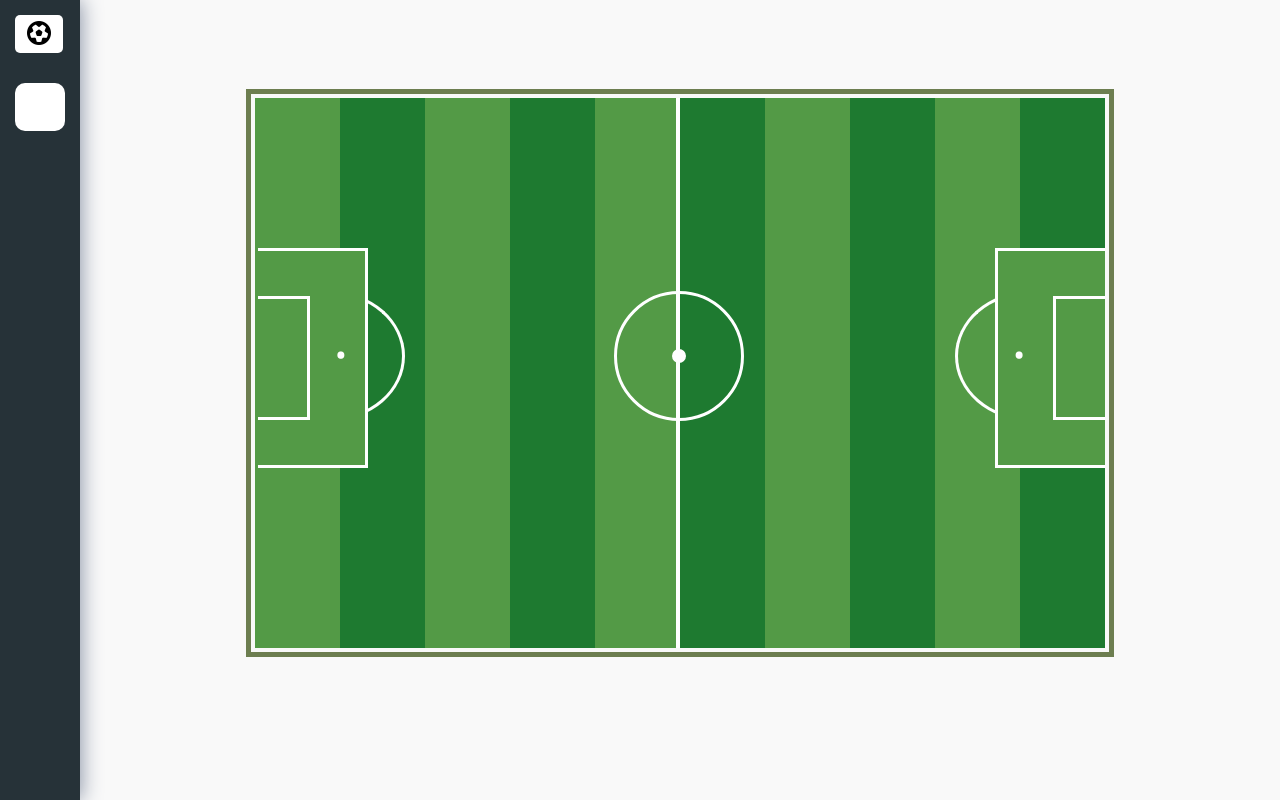
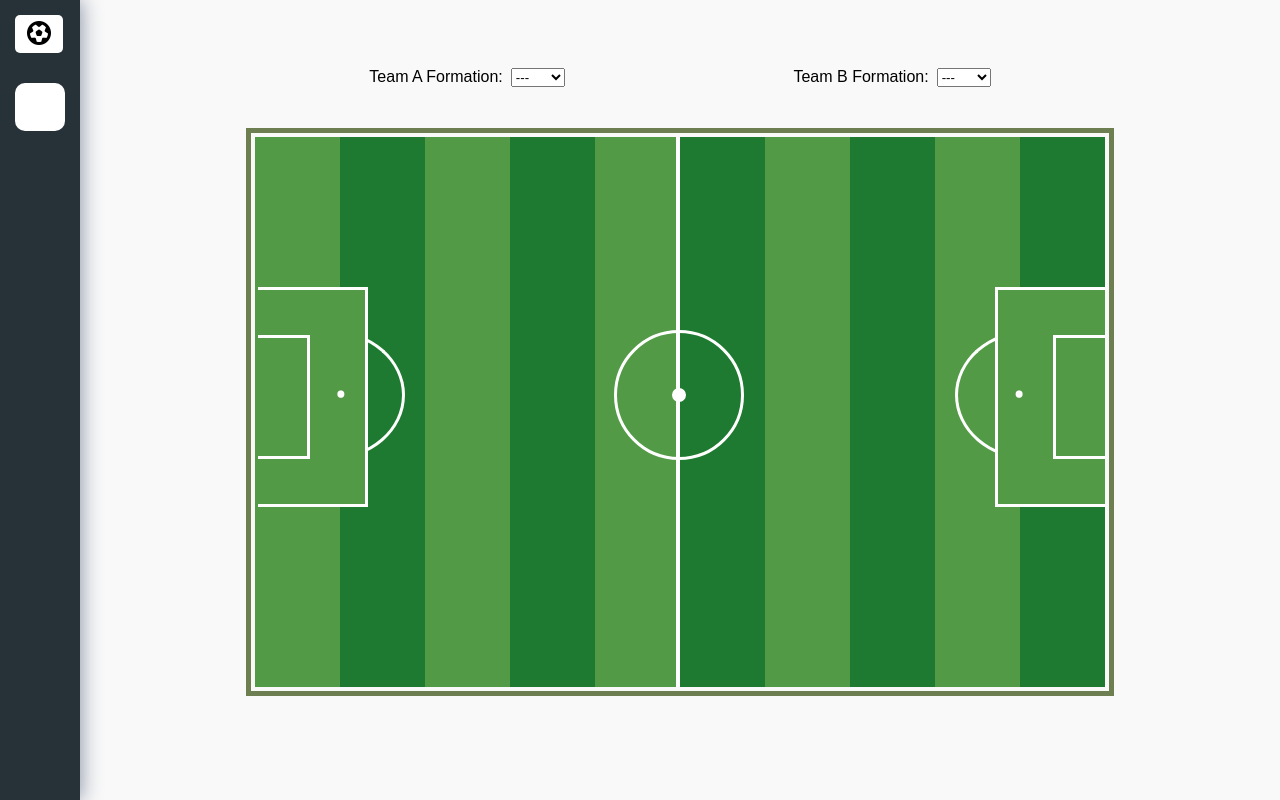
Before and after one commit to ShadowPedro11/tactical-board-app, an Angular app: page /tactis-board in a window 1280 px wide. Built offline with nearby package versions, Linux system fonts and the light colour scheme; some icons are missing.

Commit message:
add formations and implement team selection for tactis board

```diff
--- /dev/null
+++ b/src/app/tactis-board/formations.ts
@@ -0,0 +1,44 @@
+interface Formation {
+    name: string;
+    // positions in pixels relative to a fixed 850x550 field
+    positions: { x: number; y: number }[];
+}
+
+export const formations: Formation[] = [
+    {
+        name: '---',
+        positions: []
+    },
+    {
+      name: '4-4-2',
+      positions: [
+        { x: 0, y: 240 }, // Goalkeeper
+        { x: 100, y: 450 }, // Right Back
+        { x: 100, y: 305 }, // Right Center Back
+        { x: 100, y: 170 }, // Left Center Back
+        { x: 100, y: 60 }, // Left Back
+        { x: 250, y: 450 }, // Right Midfielder
+        { x: 235, y: 300 }, // Right Center Midfielder
+        { x: 235, y: 187 }, // Left Center Midfielder
+        { x: 250, y: 60 }, // Left Midfielder
+        { x: 350, y: 320 }, // Right Forward
+        { x: 350, y: 150 }  // Left Forward
+      ]
+    },
+    {
+      name: '4-3-3',
+      positions: [
+        { x: 0, y: 240 }, // Goalkeeper
+        { x: 100, y: 450 }, // Right Back
+        { x: 100, y: 305 }, // Right Center Back
+        { x: 100, y: 170 }, // Left Center Back
+        { x: 100, y: 60 }, // Left Back
+        { x: 235, y: 370 }, // Right Midfielder
+        { x: 205, y: 240 }, // Center Midfielder
+        { x: 235, y: 100 }, // Left Midfielder
+        { x: 350, y: 450 }, // Right Forward
+        { x: 350, y: 240 }, // Center Forward
+        { x: 350, y: 60 }  // Left Forward
+      ]
+    }
+  ];
--- a/src/app/tactis-board/tactis-board.component.css
+++ b/src/app/tactis-board/tactis-board.component.css
@@ -1,4 +1,19 @@
+/* Formation selectors at the top */
+.selectors {
+    display: flex;
+    justify-content: space-around;
+    max-width: 850px;
+    margin: 20px auto;
+    font-family: sans-serif;
 
+    .selector {
+      label {
+        margin-right: 8px;
+      }
+    }
+  }
+
+  /* Field container: using your provided layout */
   .container {
     width: 850px;
     height: 550px;
@@ -6,149 +21,175 @@
     background-image: linear-gradient(90deg, #539A46 50%, #1e7a30 50%);
     background-size: 20% 100%;
     background-repeat: repeat;
-    position:relative;
-    .line{
+    position: relative;
+
+    .line {
       width: 850px;
       height: 550px;
-          position:absolute;
-          left:0px;
-          right:0px;
-          top:0px;
-          bottom:0px;
-          &::before{
-              border:5px solid rgb(109, 126, 80);
+      position: absolute;
+      left: 0;
+      top: 0;
+      right: 0;
+      bottom: 0;
+      &::before {
+        content: "";
+        position: absolute;
+        top: -9px;
+        left: -9px;
+        right: -9px;
         bottom: -9px;
-              content: "";
-              left: -9px;
-              position: absolute;
-              right: -9px;
-              top: -9px;
+        border: 5px solid rgb(109, 126, 80);
       }
     }
-    .half{
+
+    .half {
       width: 425px;
       height: 550px;
-          position:absolute;
-          top:0px;
-          border-right-color:#fff;
-          border-right-style:solid;
-          border-right-width:4px;
-          left:0px;
-          z-index:200;
+      position: absolute;
+      top: 0;
+      left: 0;
+      border-right: 4px solid #fff;
+      z-index: 200;
     }
-    .panelty{
-        width:110px;
-        height:220px;
-        border:3px solid #ffffff;
-          position:absolute;
-          z-index:220;
-           background-color:#539A46;
-              &.left{
-              left:3px;
-              top:150px;
-              border-left-color:transparent;
-              border-left-width:0px;
 
-                  &::after{
-                      border:3px solid #ffffff;
-                      border-left-color:transparent;
-                      border-left-width:0px;
+    .panelty {
+      width: 110px;
+      height: 220px;
+      border: 3px solid #ffffff;
+      position: absolute;
+      z-index: 220;
+      background-color: #539A46;
+      &.left {
+        left: 3px;
+        top: 150px;
+        border-left-color: transparent;
+        border-left-width: 0;
+        &::after {
+          content: "";
+          position: absolute;
+          top: 45px;
+          left: 0;
+          right: 55px;
           bottom: 45px;
-                      content: "";
-                      left: 0px;
-                      position: absolute;
-                      right: 55px;
-                      top: 45px;
+          border: 3px solid #ffffff;
+          border-left-color: transparent;
+          border-left-width: 0;
         }
       }
-              &.right{
-              right:0px;
-              top:150px;
-              border-right-color:transparent;
-              border-right-width:0px;
-                      &::after{
-                      border:3px solid #ffffff;
-                      border-right-color:transparent;
-                      border-right-width:0px;
+      &.right {
+        right: 0;
+        top: 150px;
+        border-right-color: transparent;
+        border-right-width: 0;
+        &::after {
+          content: "";
+          position: absolute;
+          top: 45px;
+          left: 55px;
+          right: 0;
           bottom: 45px;
-                      content: "";
-                      left: 55px;
-                      position: absolute;
-                      right: 0px;
-                      top: 45px;
+          border: 3px solid #ffffff;
+          border-right-color: transparent;
+          border-right-width: 0;
         }
       }
     }
-    .p-spot{
-        &.left{
-              &:after{
-                  content:"\2022";
-                  position:absolute;
-                  color:#fff;
-                  font-size:35px;
-                  top:238px;
-                  left:80px;
+
+    .p-spot {
+      &.left {
+        &:after {
+          content: "\2022";
+          position: absolute;
+          top: 238px;
+          left: 80px;
+          color: #fff;
+          font-size: 35px;
           z-index: 300;
         }
       }
-        &.right{
-              &:after{
-                  content:"\2022";
-                  position:absolute;
-                  color:#fff;
-                  font-size:35px;
-                  top:238px;
-                  right:80px;
+      &.right {
+        &:after {
+          content: "\2022";
+          position: absolute;
+          top: 238px;
+          right: 80px;
+          color: #fff;
+          font-size: 35px;
           z-index: 300;
         }
       }
     }
-    .center{
-            position:absolute;
-            width:130px;
-            height:130px;
-            border:3px solid #ffffff;
+
+    .center {
+      position: absolute;
+      width: 130px;
+      height: 130px;
+      border: 3px solid #ffffff;
       left: 359px;
       top: 193px;
-              -webkit-border-radius: 50%;
-              -moz-border-radius: 50%;
       border-radius: 50%;
-        &::after{
+      &::after {
+        content: "";
+        position: absolute;
+        top: 55px;
+        left: 55px;
+        right: 55px;
+        bottom: 55px;
         background-color: #fff;
         border: 5px solid #fff;
-              bottom: 55px;
-              content: "";
-              left: 55px;
-              position: absolute;
-              right: 55px;
-              top: 55px;
-              -webkit-border-radius: 50%;
-              -moz-border-radius: 50%;
         border-radius: 50%;
       }
     }
-    .p-place{
-          -webkit-border-radius: 50%;
-          -moz-border-radius: 50%;
+
+    .p-place {
       border-radius: 50%;
       height: 130px;
+      width: 150px;
       position: absolute;
-      width: 150px;
       z-index: 210;
-      border:3px solid transparent;
-          &.left{
+      border: 3px solid transparent;
+      &.left {
+        top: 193px;
+        left: 0;
+        border-top-color: #fff;
+        border-right-color: #fff;
         border-bottom-color: #fff;
-          border-right-color: #fff;
+      }
+      &.right {
+        top: 193px;
+        right: 0;
         border-top-color: #fff;
-          left: 0;
-          top: 193px;
-          }
-          &.right{
+        border-left-color: #fff;
         border-bottom-color: #fff;
-          border-left-color: #fff;
-          border-top-color: #fff;
-          right: 0px;
-          top: 193px;
       }
     }
+
+    /* Player token styles */
+    .token {
+      position: absolute;
+      width: 40px;
+      height: 40px;
+      border-radius: 50%;
+      display: flex;
+      justify-content: center;
+      align-items: center;
+      font-family: sans-serif;
+      font-size: 12px;
+      color: #fff;
+      cursor: pointer;
+      user-select: none;
+      z-index: 400;
+      border: 1px solid #333;
+
+      .token-content {
+        text-align: center;
+        line-height: 1.2;
       }
+    }
+    .token-a {
+      background-color: rgba(255, 0, 0, 1);
+    }
+    .token-b {
+      background-color: rgba(0, 0, 255, 1);
+    }
+  }
--- a/src/app/tactis-board/tactis-board.component.html
+++ b/src/app/tactis-board/tactis-board.component.html
@@ -1,4 +1,20 @@
-<div class="container">
+<div class="selectors">
+    <div class="selector">
+      <label for="formationA">Team A Formation:</label>
+      <select id="formationA" (change)="selectFormation('A', $any($event.target).selectedIndex)">
+        <option *ngFor="let formation of formations">{{ formation.name }}</option>
+      </select>
+    </div>
+    <div class="selector">
+      <label for="formationB">Team B Formation:</label>
+      <select id="formationB" (change)="selectFormation('B', $any($event.target).selectedIndex)">
+        <option *ngFor="let formation of formations">{{ formation.name }}</option>
+      </select>
+    </div>
+  </div>
+
+  <!-- Field container: clicking here moves a selected token -->
+  <div class="container" (click)="onFieldClick($event)">
     <div class="line"></div>
     <div class="half"></div>
     <div class="panelty left"></div>
@@ -8,4 +24,30 @@
     <div class="center"></div>
     <div class="p-place left"></div>
     <div class="p-place right"></div>
-</div>
+
+    <!-- Render tokens for Team A -->
+    <div *ngFor="let token of teamATokens"
+         class="token token-a"
+         [style.left.%]="token.x"
+         [style.top.%]="token.y"
+         (click)="onTokenLeftClick(token, $event)"
+         (contextmenu)="onTokenRightClick(token, $event)">
+      <div class="token-content">
+        <span class="token-number">{{ token.number }}</span>
+        <span class="token-name">{{ token.name }}</span>
+      </div>
+    </div>
+
+    <!-- Render tokens for Team B -->
+    <div *ngFor="let token of teamBTokens"
+         class="token token-b"
+         [style.left.%]="token.x"
+         [style.top.%]="token.y"
+         (click)="onTokenLeftClick(token, $event)"
+         (contextmenu)="onTokenRightClick(token, $event)">
+      <div class="token-content">
+        <span class="token-number">{{ token.number }}</span>
+        <span class="token-name">{{ token.name }}</span>
+      </div>
+    </div>
+  </div>
--- a/src/app/tactis-board/tactis-board.component.ts
+++ b/src/app/tactis-board/tactis-board.component.ts
@@ -1,5 +1,22 @@
 import { Component } from '@angular/core';
 import { CommonModule } from '@angular/common';
+import { formations } from './formations';
+
+interface PlayerToken {
+  id: number;
+  team: 'A' | 'B';
+  x: number;
+  y: number;
+  number?: string;
+  name?: string;
+}
+
+
+interface Formation {
+  name: string;
+  // positions in pixels relative to a fixed 850x550 field
+  positions: { x: number; y: number }[];
+}
 
 @Component({
   selector: 'app-tactis-board',
@@ -9,5 +26,75 @@ import { CommonModule } from '@angular/common';
   styleUrl: './tactis-board.component.css'
 })
 export class TactisBoardComponent {
+  formations = formations;
 
+  selectedFormationA: Formation | null = null;
+  selectedFormationB: Formation | null = null;
+
+  teamATokens: PlayerToken[] = [];
+  teamBTokens: PlayerToken[] = [];
+
+  movingToken: PlayerToken | null = null;
+
+  // When a formation is selected, convert fixed positions to percentages.
+  selectFormation(team: 'A' | 'B', formationIndex: number): void {
+    const formation = this.formations[formationIndex];
+    if (team === 'A') {
+      this.selectedFormationA = formation;
+      this.teamATokens = formation.positions.map((pos, index) => ({
+        id: index,
+        team: 'A',
+        x: (pos.x / 850) * 100, // convert to percentage
+        y: (pos.y / 550) * 100,
+        number: '',
+        name: ''
+      }));
+    } else {
+      this.selectedFormationB = formation;
+      this.teamBTokens = formation.positions.map((pos, index) => ({
+        id: index,
+        team: 'B',
+        x: 95.5 - ((pos.x / 850) * 100),
+        y: (pos.y / 550) * 100,
+        number: '',
+        name: ''
+      }));
+    }
+  }
+
+  // On field click, if a token is selected for moving, update its position (in percentages).
+  onFieldClick(event: MouseEvent): void {
+    if (this.movingToken) {
+      const field = event.currentTarget as HTMLElement;
+      const rect = field.getBoundingClientRect();
+      const clickX = event.clientX - rect.left;
+      const clickY = event.clientY - rect.top;
+      // Convert the click position into percentages of the current field size.
+      const leftPercent = (clickX / rect.width) * 100;
+      const topPercent = (clickY / rect.height) * 100;
+      this.movingToken.x = leftPercent;
+      this.movingToken.y = topPercent;
+      this.movingToken = null;
+    }
+  }
+
+  // Left-click on a token to select it for moving.
+  onTokenLeftClick(token: PlayerToken, event: MouseEvent): void {
+    event.stopPropagation(); // Prevent field click from firing
+    this.movingToken = token;
+  }
+
+  // Right-click on a token to edit its number and name.
+  onTokenRightClick(token: PlayerToken, event: MouseEvent): void {
+    event.preventDefault();
+    event.stopPropagation();
+    const newNumber = prompt("Enter player's number:", token.number || '');
+    if (newNumber !== null) {
+      token.number = newNumber;
+    }
+    const newName = prompt("Enter player's name:", token.name || '');
+    if (newName !== null) {
+      token.name = newName;
+    }
+  }
 }
```
Lines whose indentation alone changed are shown as unchanged.
